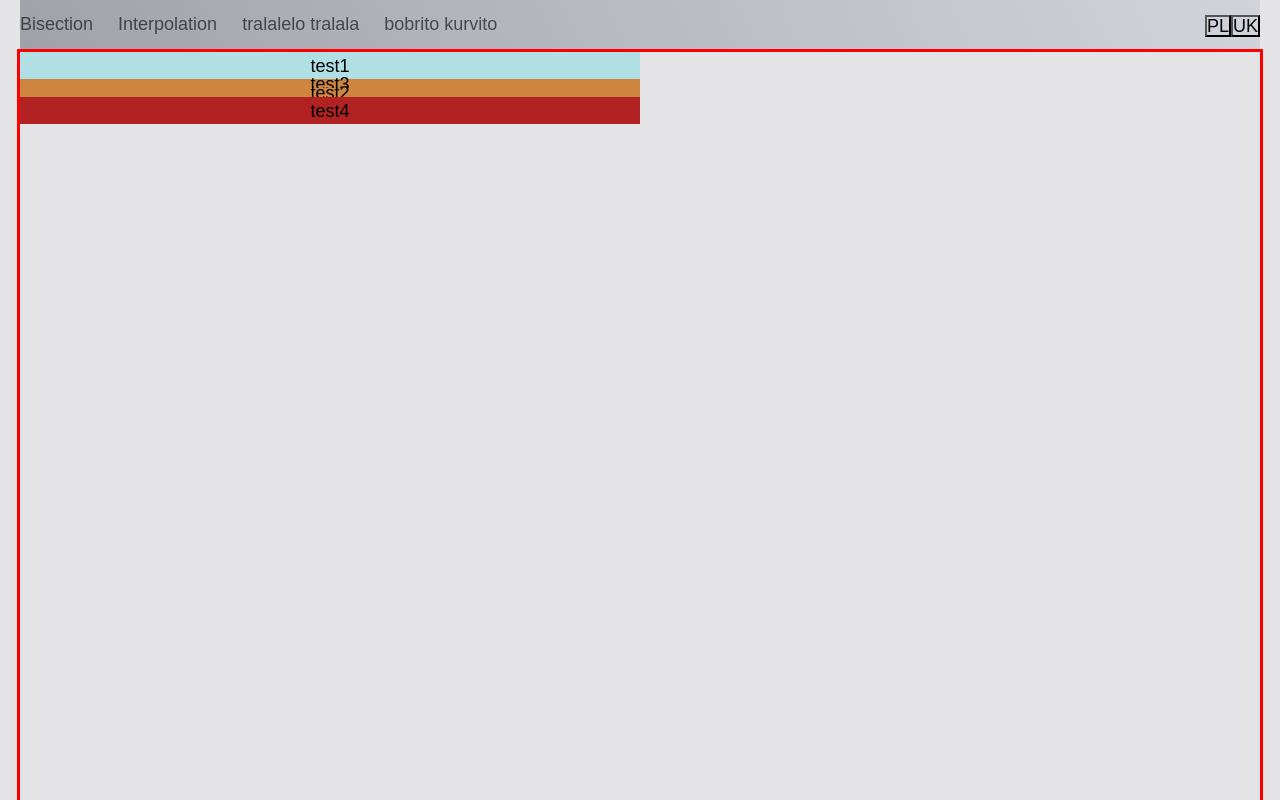
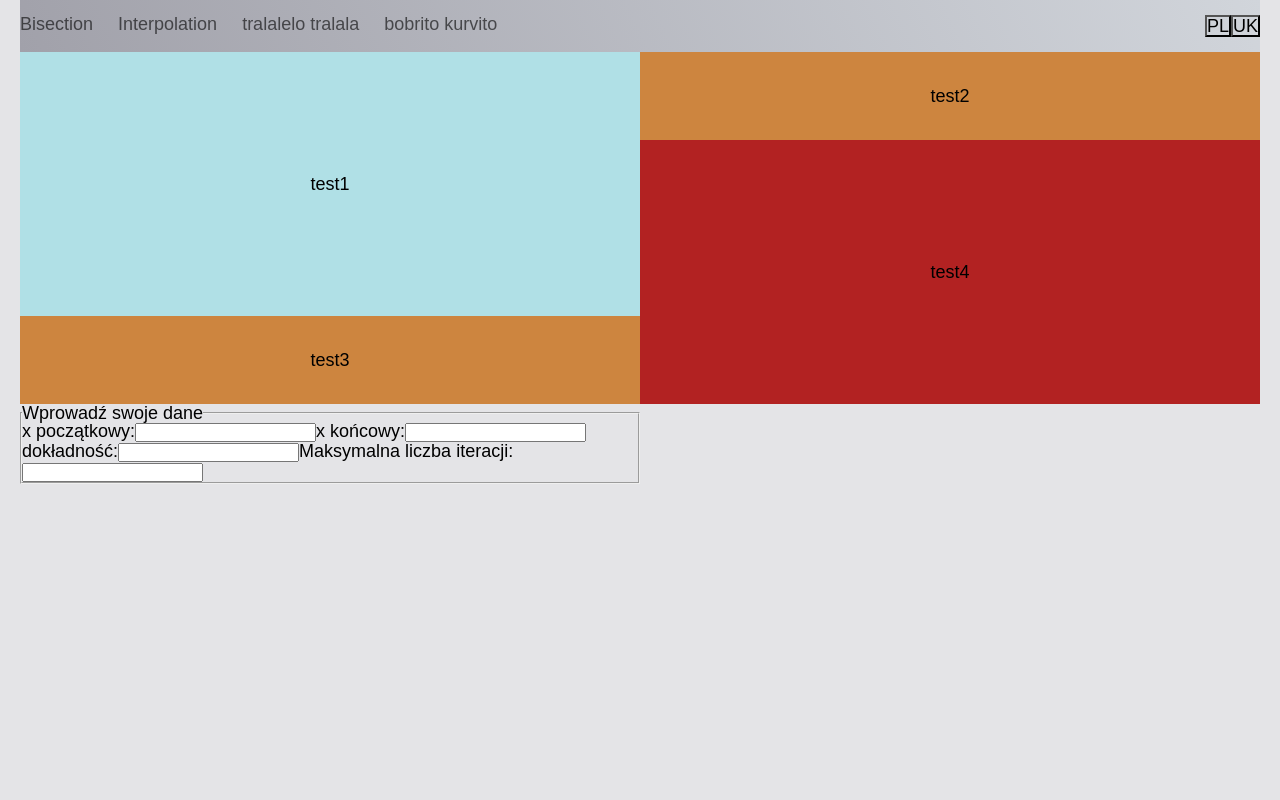
Before and after one commit to Roverp1/numerical_methods.ts, a React (Vite) app: page / in a window 1280 px wide. Built offline with nearby package versions, Linux system fonts and the light colour scheme.

Commit message:
layout(PageBisection): modify grid layout

```diff
--- a/src/pages/PageBisection/PageBisection.scss
+++ b/src/pages/PageBisection/PageBisection.scss
@@ -4,8 +4,6 @@
   grid-template-columns: 1fr 1fr;
 
   height: 100%;
-
-  outline: solid red;
 
   .col {
     display: grid;
--- a/src/pages/PageBisection/PageBisection.tsx
+++ b/src/pages/PageBisection/PageBisection.tsx
@@ -46,7 +46,6 @@ const PageBisection = () => {
 
   return (
     <main className="page-bisection">
-      <div className="grid-layout">
       <div className="col col-1">
         <div className="box box-1">test1</div>
         <div className="box box-3">test3</div>
@@ -55,27 +54,26 @@ const PageBisection = () => {
         <div className="box box-2">test2</div>
         <div className="box box-4">test4</div>
       </div>
-      </div>
 
       {/* <form action="" className="page-bisection__function"></form> */}
 
-      {/* <form className="page-bisection__given-data"> */}
-      {/* <fieldset> */}
-      {/*   <legend>Wprowadź swoje dane</legend> */}
-      {/**/}
-      {/*   <label>x początkowy:</label> */}
-      {/*   <input onChange={onHandleChange} name="xp" type="number" /> */}
-      {/**/}
-      {/*   <label>x końcowy:</label> */}
-      {/*   <input onChange={onHandleChange} name="xk" type="number" /> */}
-      {/**/}
-      {/*   <label>dokładność:</label> */}
-      {/*   <input onChange={onHandleChange} name="dokladnosc" type="number" /> */}
-      {/**/}
-      {/*   <label>Maksymalna liczba iteracji:</label> */}
-      {/*   <input onChange={onHandleChange} name="maxIter" type="number" /> */}
-      {/* </fieldset> */}
-      {/* </form> */}
+      <form className="page-bisection__given-data">
+        <fieldset>
+          <legend>Wprowadź swoje dane</legend>
+
+          <label>x początkowy:</label>
+          <input onChange={onHandleChange} name="xp" type="number" />
+
+          <label>x końcowy:</label>
+          <input onChange={onHandleChange} name="xk" type="number" />
+
+          <label>dokładność:</label>
+          <input onChange={onHandleChange} name="dokladnosc" type="number" />
+
+          <label>Maksymalna liczba iteracji:</label>
+          <input onChange={onHandleChange} name="maxIter" type="number" />
+        </fieldset>
+      </form>
 
       <SectionResults result={result} />
     </main>
```
Lines whose indentation alone changed are shown as unchanged.
